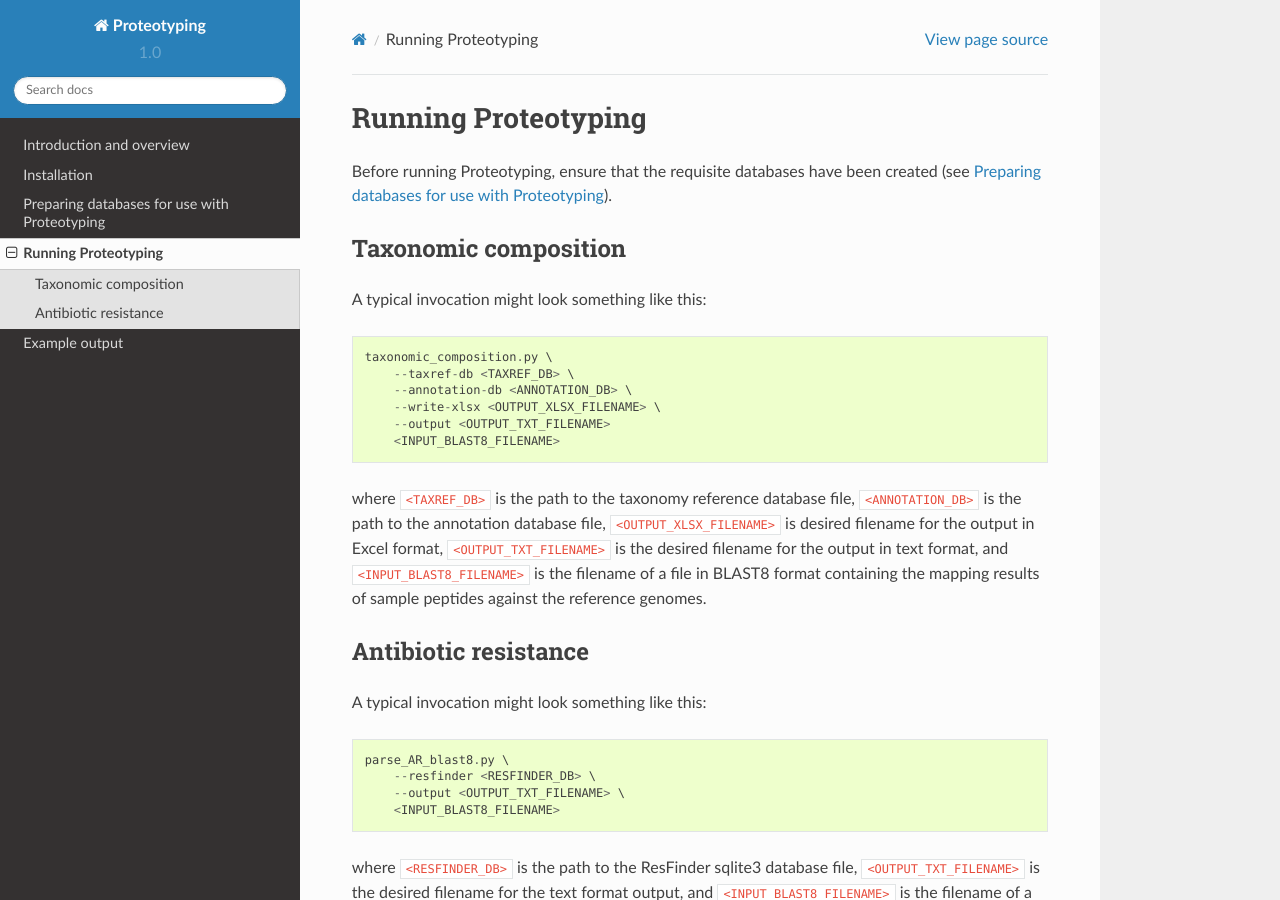
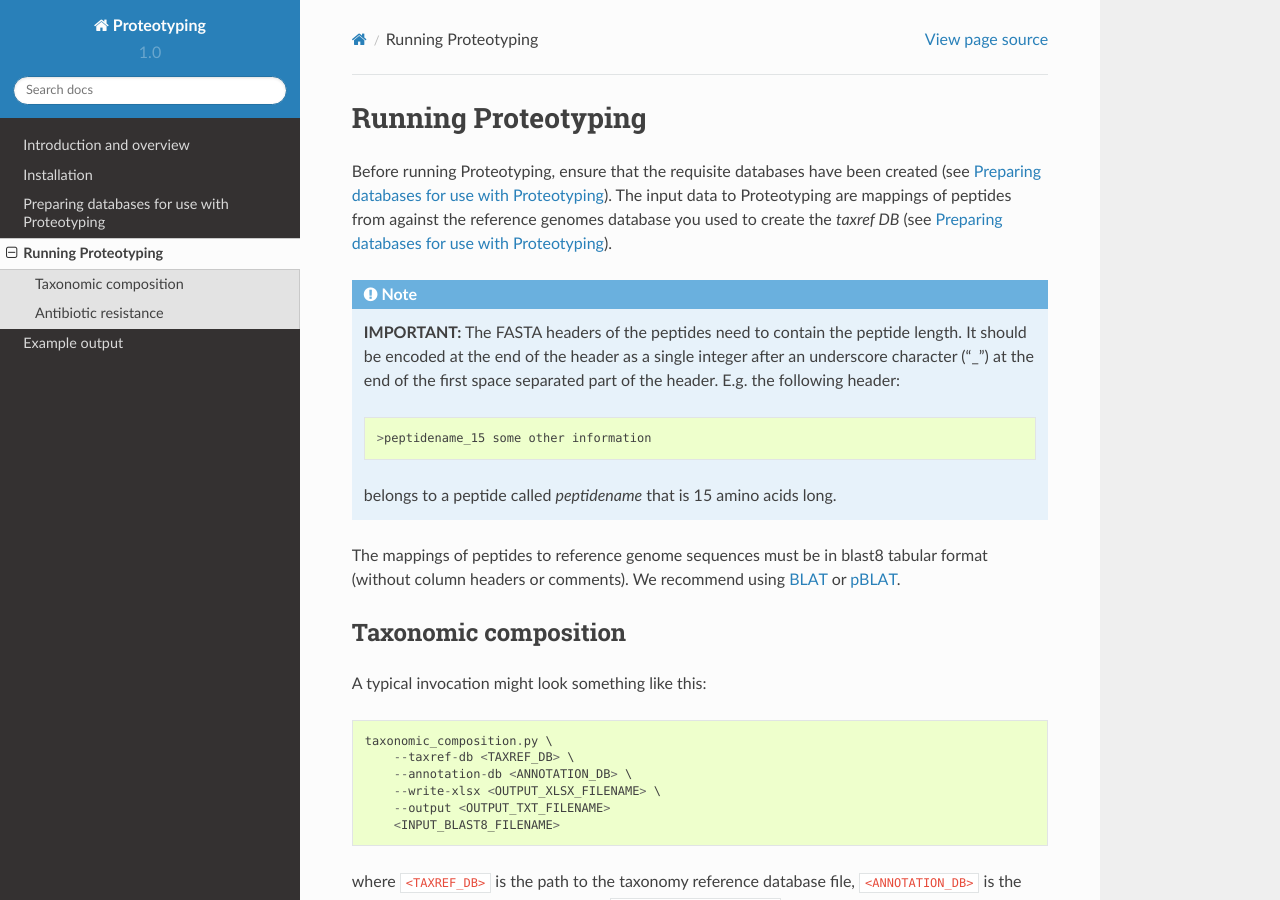
Before and after one commit to boulund/tcup, a Sphinx documentation site: the page built from docs/source/running.rst, in a window 1280 px wide and 900 px high. Built offline with Sphinx 7.4.7 and the Read the Docs theme 2.0.0, drawn with Linux system fonts in a browser that asks for light colours.

Commit message:
Docs: added information on peptide length encoded in FASTA headers.

```diff
--- a/docs/source/running.rst
+++ b/docs/source/running.rst
@@ -1,7 +1,26 @@
 Running Proteotyping
 ====================
-Before running |name|, ensure that the requisite databases have been
-created (see :doc:`preparing_databases`).
+Before running |name|, ensure that the requisite databases have been created
+(see :doc:`preparing_databases`). The input data to |name| are mappings of
+peptides from against the reference genomes database you used to create the
+`taxref DB` (see :doc:`preparing_databases`).
+
+.. note::
+    **IMPORTANT:** The FASTA headers of the peptides need to contain the
+    peptide length. It should be encoded at the end of the header as a single
+    integer after an underscore character ("_") at the end of the first space
+    separated part of the header. E.g. the following header::
+
+        >peptidename_15 some other information
+
+    belongs to a peptide called `peptidename` that is 15 amino acids long.
+
+The mappings of peptides to reference genome sequences must be in blast8
+tabular format (without column headers or comments). We recommend using
+`BLAT`_ or `pBLAT`_.
+
+.. _BLAT: https://genome.ucsc.edu/FAQ/FAQblat.html
+.. _pBLAT: http://icebert.github.io/pblat/
 
 
 Taxonomic composition
```
